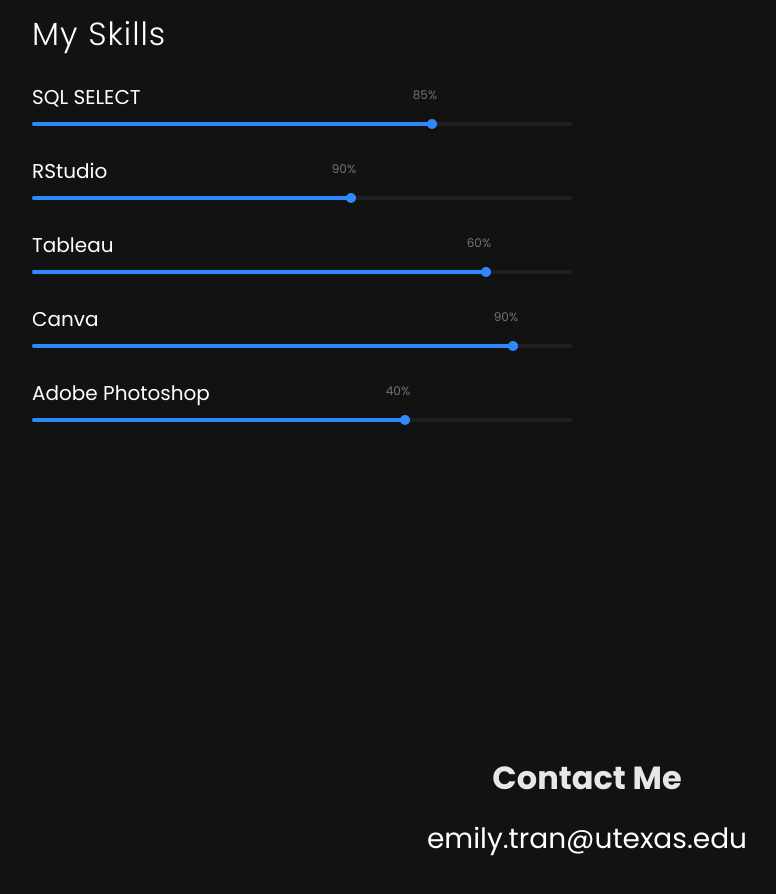
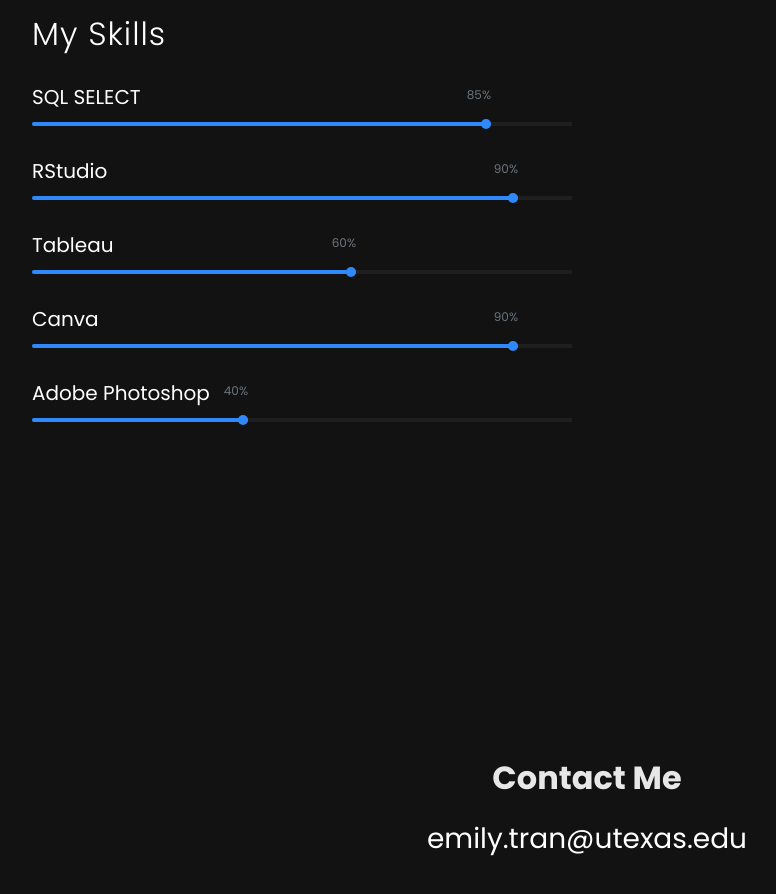
Before and after one commit to Emily-Tran-04/portfolio, a plain HTML site: page about.html in a window 1280 px wide. Shown: the part 2340-3234 px from the top of the page, without its empty margins (53-829 px from the left). Drawn offline with Linux system fonts and the light colour scheme; some packages are replaced by stand-ins of ours; no server answers; files whose address does not match are found by name.

Commit message:
This is so painful pt5

```diff
--- a/about.html
+++ b/about.html
@@ -169,8 +169,8 @@
 								<div class="progress-wrap">
 									<h4>SQL SELECT</h4>
 									<div class="progress">
-										<div class="progress-bar color-1" role="progressbar" aria-valuenow="75"
-								  		aria-valuemin="0" aria-valuemax="100" style="width:75%">
+										<div class="progress-bar color-1" role="progressbar" aria-valuenow="85"
+								  		aria-valuemin="0" aria-valuemax="100" style="width:85%">
 										<span>85%</span>
 								  		</div>
 									</div>
@@ -180,8 +180,8 @@
 							  <div class="progress-wrap">
 								  <h4>RStudio</h4>
 								  <div class="progress">
-										<div class="progress-bar color-1" role="progressbar" aria-valuenow="60"
-										aria-valuemin="0" aria-valuemax="100" style="width:60%">
+										<div class="progress-bar color-1" role="progressbar" aria-valuenow="90"
+										aria-valuemin="0" aria-valuemax="100" style="width:90%">
 										<span>90%</span>
 										</div>
 								  	</div>
@@ -191,8 +191,8 @@
 							 	<div class="progress-wrap">
 								 	<h4>Tableau</h4>
 								  	<div class="progress">
-									 	<div class="progress-bar color-1" role="progressbar" aria-valuenow="85"
-										aria-valuemin="0" aria-valuemax="100" style="width:85%">
+									 	<div class="progress-bar color-1" role="progressbar" aria-valuenow="60"
+										aria-valuemin="0" aria-valuemax="100" style="width:60%">
 									 	<span>60%</span>
 										</div>
 								  	</div>
@@ -212,17 +212,17 @@
 						  	<div class="col-md-6 animate-box">
 							  	<div class="progress-wrap">
 								  	<h4>Adobe Photoshop</h4>
-								 	 <div class="progress">
-										<div class="progress-bar color-1" role="progressbar" aria-valuenow="70"
-										aria-valuemin="0" aria-valuemax="100" style="width:70%">
+								 	<div class="progress">
+										<div class="progress-bar color-1" role="progressbar" aria-valuenow="40"
+										aria-valuemin="0" aria-valuemax="100" style="width:40%">
 										<span>40%</span>
 										</div>
 								  	</div>
 							  	</div>
 						 	</div>
+		  </div>
 		</div>
-	  </div>
-	</section>
+	 </section>
 
       <footer class="ftco-footer ftco-bg-dark ftco-section">
         <div class="container">
```
